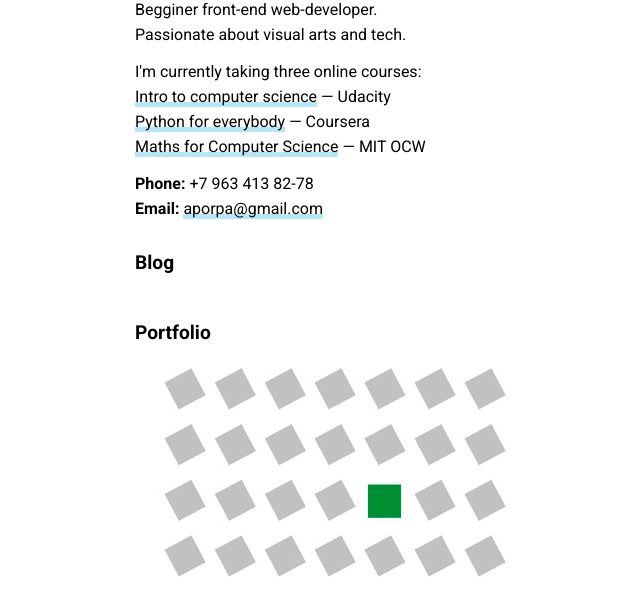
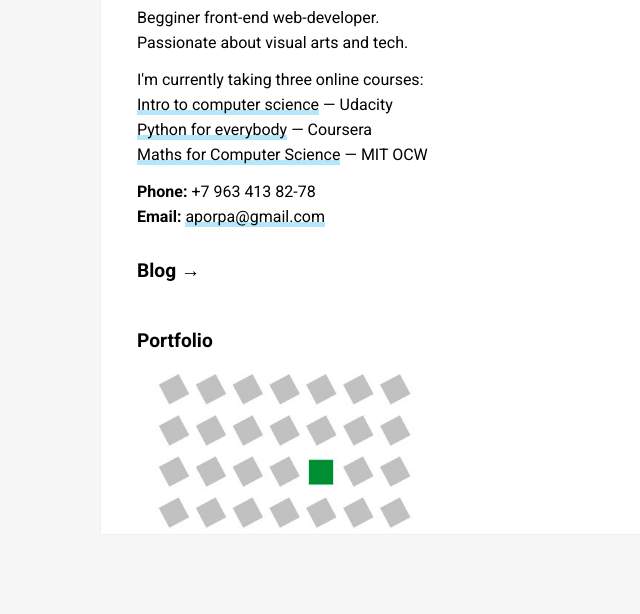
Before and after one commit to aporpa/ismailov, a plain HTML site: page index.html in a window 1280 px wide. Shown: the part 112-726 px from the top of the page, without its empty margins (145-785 px from the left). Drawn offline with Linux system fonts and the light colour scheme.

Commit message:
Design changes

```diff
--- a/index.html
+++ b/index.html
@@ -33,12 +33,17 @@
 		<br><a href="#">Maths for Computer Science</a> — MIT OCW</p>
 		<p><b>Phone:</b> +7 963 413 82-78
 		<br><b>Email:</b> <a href="mailto:aporpa@gmail.com">aporpa@gmail.com</a></p>
-		<h2>Blog</h2>
+		<h2>Blog →</h2>
 	</div>
 	<div class="portfolio">
-		<h2>Portfolio</h2>
-		<!-- <br> -->
-		<img src="img/rsz_113.jpg" alt="">
+		<div class="content">
+			<div class="left">
+				<h2>Portfolio</h2>
+				<img src="img/rsz_113.jpg" alt="">
+			</div>
+		</div>
+	</div>
+
 	</div>
 </div>
 
--- a/main.css
+++ b/main.css
@@ -1,6 +1,7 @@
 body {
 		font-family: 'roboto', sans-serif;
 		line-height: 1.55em;
+		background: rgb(247,247,247);
 }
 
 img { max-width: 100%; }
@@ -40,7 +41,10 @@ ul {
 		flex-flow: row wrap;
 		max-width: 720px;
 		/*margin: 1.45em 3em 0 3em;*/
-		margin: 2.55em auto 0 auto;
+		margin: 3em auto 0 auto;
+		background: rgb(255,255,255);
+		padding: 0 2em 0 2.25em;
+		border: 1px solid rgb(240,240,240);
 }
 
 .flex-container * {
@@ -52,7 +56,7 @@ ul {
 	flex: 1;
 	flex-shrink: 0;
 	-webkit-flex-basis: auto; /* Если элементы не переносятся на новые
-							строки, можно поставить flex-basis на ~200px */
+						строки, можно поставить flex-basis на ~200px */
 	flex-basis: auto;
 	width: 100%;
 }
@@ -64,3 +68,7 @@ ul {
 	flex-basis: auto;
 	width: 100%;
 }
+
+.left {
+	width: 41%;
+}
```
